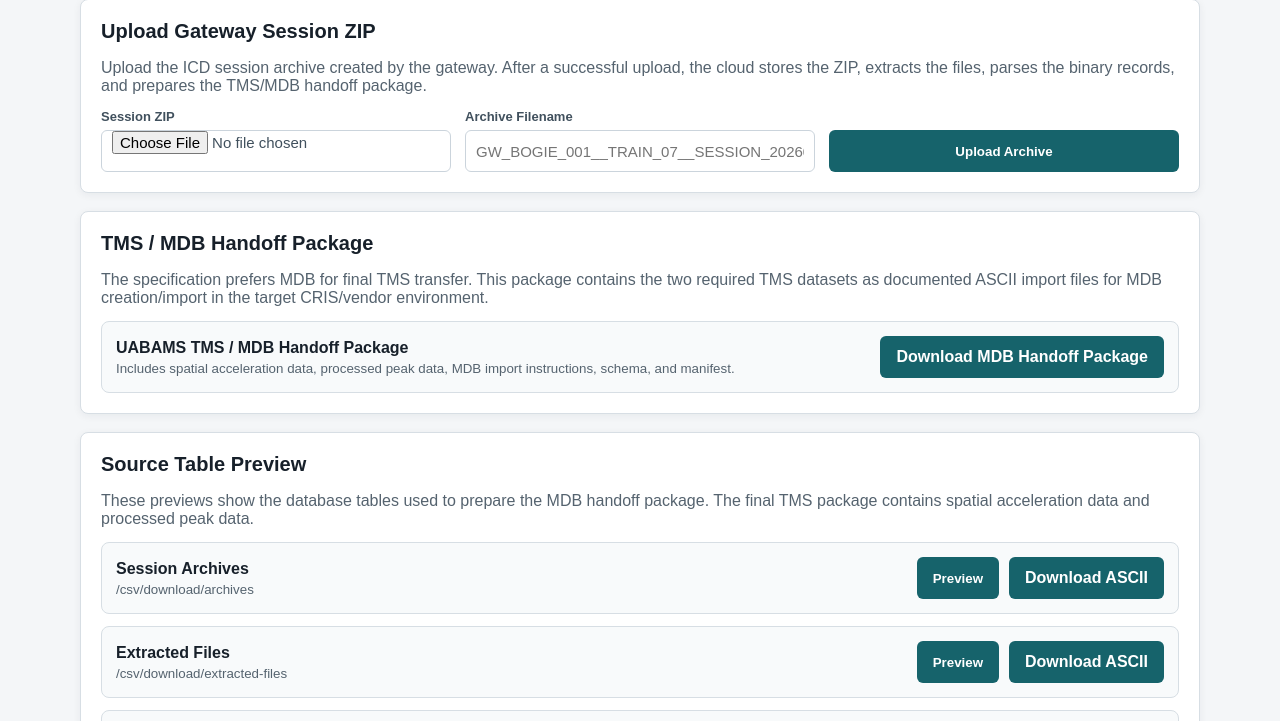
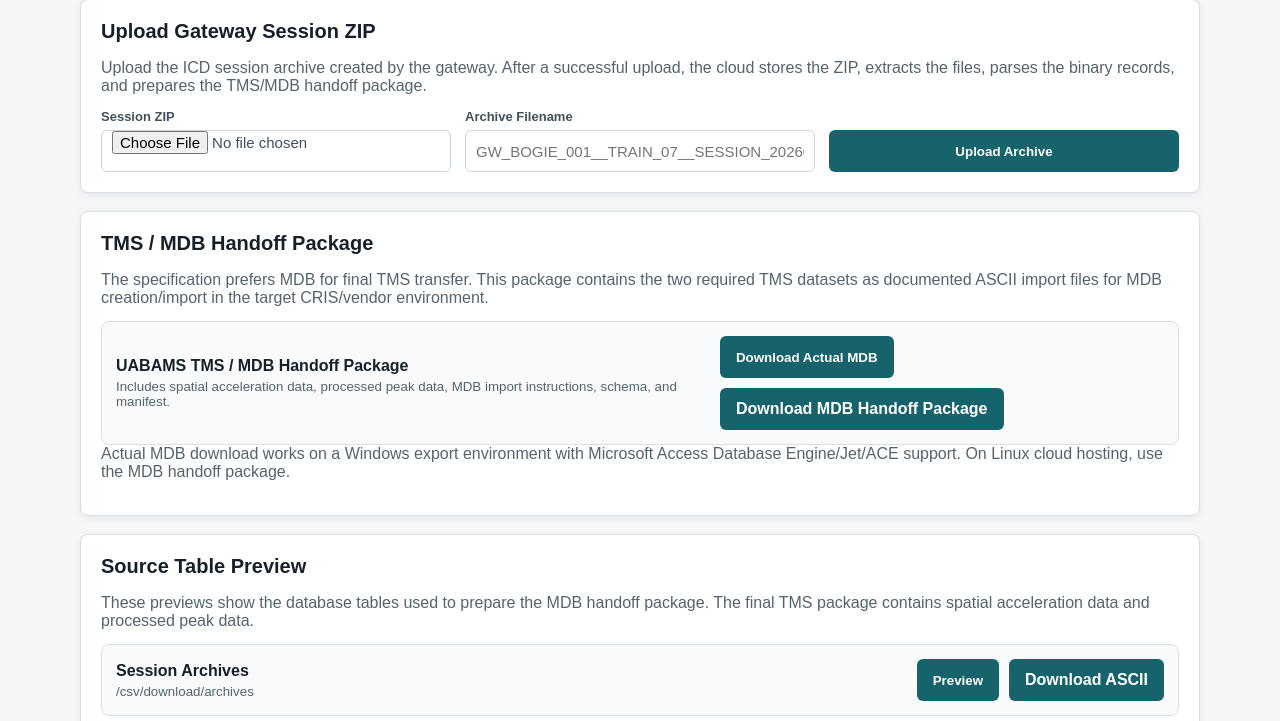
Before and after one commit to Sujatajaiswal/Uabams, a FastAPI app: page /csv-page in a window 1280 px wide. Shown: the part 115-836 px from the top of the page. Run offline with FastAPI, Linux system fonts and the light colour scheme.

Commit message:
Add optional actual MDB export endpoint

```diff
--- a/app/main.py
+++ b/app/main.py
@@ -735,6 +735,77 @@ def build_csv_response(report_name: str, limit: int = 100):
     )
 
 
+def mdb_column_type(value):
+    if isinstance(value, bool):
+        return "YESNO"
+    if isinstance(value, int):
+        return "LONG"
+    if isinstance(value, float):
+        return "DOUBLE"
+    if isinstance(value, datetime):
+        return "DATETIME"
+    return "TEXT(255)"
+
+
+def mdb_sql_value(value):
+    if value is None:
+        return "NULL"
+    if isinstance(value, bool):
+        return "TRUE" if value else "FALSE"
+    if isinstance(value, (int, float)):
+        return str(value)
+    if isinstance(value, datetime):
+        return f"#{value:%Y-%m-%d %H:%M:%S}#"
+    return "'" + str(value).replace("'", "''")[:255] + "'"
+
+
+def create_mdb_with_windows_ado(rows_by_table: dict, output_path: Path):
+    try:
+        import win32com.client  # type: ignore
+    except ImportError as exc:
+        raise RuntimeError(
+            "Microsoft Access MDB generation requires Windows with pywin32 and Microsoft Jet/ACE/ADOX installed."
+        ) from exc
+
+    if os.name != "nt":
+        raise RuntimeError("Microsoft Access MDB generation is only available on Windows/Access environments.")
+
+    output_path.parent.mkdir(parents=True, exist_ok=True)
+    if output_path.exists():
+        output_path.unlink()
+
+    connection_string = (
+        f"Provider=Microsoft.Jet.OLEDB.4.0;Data Source={output_path};"
+    )
+
+    catalog = win32com.client.Dispatch("ADOX.Catalog")
+    catalog.Create(connection_string)
+
+    connection = win32com.client.Dispatch("ADODB.Connection")
+    connection.Open(connection_string)
+    try:
+        for table_name, rows in rows_by_table.items():
+            if rows:
+                columns = list(rows[0].keys())
+                sample = rows[0]
+            else:
+                source_report = "rms-records" if table_name == "SpatialAccelerationData" else "peak-records"
+                columns = csv_fieldnames(CSV_REPORTS[source_report], [])
+                sample = {}
+
+            column_defs = []
+            for column in columns:
+                column_defs.append(f"[{column}] {mdb_column_type(sample.get(column))}")
+            connection.Execute(f"CREATE TABLE [{table_name}] ({', '.join(column_defs)})")
+
+            for row in rows:
+                values = ", ".join(mdb_sql_value(row.get(column)) for column in columns)
+                quoted_columns = ", ".join(f"[{column}]" for column in columns)
+                connection.Execute(f"INSERT INTO [{table_name}] ({quoted_columns}) VALUES ({values})")
+    finally:
+        connection.Close()
+
+
 @app.get("/docs", include_in_schema=False)
 def custom_docs():
     return HTMLResponse("""
@@ -2724,6 +2795,50 @@ def tms_transfer_package(limit: int = 5000):
     )
 
 
+@app.get("/tms/mdb")
+def tms_mdb_file(limit: int = 5000):
+    safe_limit = max(1, min(limit, 5000))
+
+    try:
+        init_db()
+        rows_by_table = {
+            "SpatialAccelerationData": get_csv_rows("rms-records", safe_limit),
+            "ProcessedPeakData": get_csv_rows("peak-records", safe_limit),
+        }
+    except SQLAlchemyError as exc:
+        raise HTTPException(
+            status_code=503,
+            detail=f"Database unavailable. Check DATABASE_URL. {exc.orig if getattr(exc, 'orig', None) else exc}",
+        ) from exc
+
+    export_dir = ARCHIVE_STORAGE_DIR / "tms_exports"
+    output_path = export_dir / "uabams_tms_transfer.mdb"
+
+    try:
+        create_mdb_with_windows_ado(rows_by_table, output_path)
+    except RuntimeError as exc:
+        raise HTTPException(
+            status_code=501,
+            detail=(
+                f"{exc} Deploy this same code on a Windows export machine with Microsoft Access "
+                "Database Engine/Jet/ACE and pywin32, or use /tms/package for the documented MDB handoff package."
+            ),
+        ) from exc
+    except Exception as exc:
+        raise HTTPException(
+            status_code=500,
+            detail=f"MDB generation failed: {exc}",
+        ) from exc
+
+    return Response(
+        content=output_path.read_bytes(),
+        media_type="application/x-msaccess",
+        headers={
+            "Content-Disposition": 'attachment; filename="uabams_tms_transfer.mdb"'
+        },
+    )
+
+
 @app.get("/csv/preview/{report_name}")
 def csv_preview(report_name: str, limit: int = 20):
     report = CSV_REPORTS.get(report_name)
--- a/app/templates/cloud_dashboard.html
+++ b/app/templates/cloud_dashboard.html
@@ -178,8 +178,12 @@
                 <strong>TMS / MDB Handoff Package</strong>
                 <small>Contains spatial acceleration data, processed peak data, schema, manifest, and MDB import instructions.</small>
             </div>
-            <a class="nav-link" href="/tms/package">Download MDB Handoff</a>
+            <div class="report-actions">
+                <a class="nav-link" href="/tms/mdb">Download Actual MDB</a>
+                <a class="nav-link" href="/tms/package">Download MDB Handoff</a>
+            </div>
         </div>
+        <p class="helper-text">Actual MDB generation requires a Windows export environment with Microsoft Access Database Engine/Jet/ACE support. The handoff package remains available for Linux cloud deployment.</p>
         <div id="csv-list" class="report-list"></div>
     </section>
 
--- a/app/templates/csv_reports.html
+++ b/app/templates/csv_reports.html
@@ -44,9 +44,13 @@
                 <small>Includes spatial acceleration data, processed peak data, MDB import instructions, schema, and manifest.</small>
             </div>
             <div class="report-actions">
+                <button type="button" onclick="downloadActualMdb()">Download Actual MDB</button>
                 <a class="nav-link" href="/tms/package">Download MDB Handoff Package</a>
             </div>
         </div>
+        <p class="helper-text">
+            Actual MDB download works on a Windows export environment with Microsoft Access Database Engine/Jet/ACE support. On Linux cloud hosting, use the MDB handoff package.
+        </p>
     </section>
 
     <section class="panel">
@@ -144,6 +148,27 @@ async function loadReports() {
     }
 }
 
+async function downloadActualMdb() {
+    message.textContent = "Requesting actual MDB file...";
+    const response = await fetch("/tms/mdb");
+    if (response.ok) {
+        const blob = await response.blob();
+        const url = URL.createObjectURL(blob);
+        const link = document.createElement("a");
+        link.href = url;
+        link.download = "uabams_tms_transfer.mdb";
+        document.body.appendChild(link);
+        link.click();
+        link.remove();
+        URL.revokeObjectURL(url);
+        message.textContent = "MDB file generated successfully.";
+        return;
+    }
+
+    const error = await response.json();
+    message.textContent = error.detail || "Actual MDB generation is not available in this environment.";
+}
+
 async function previewReport(name) {
     const response = await fetch(`/csv/preview/${name}?limit=20`);
     const report = await response.json();
```
